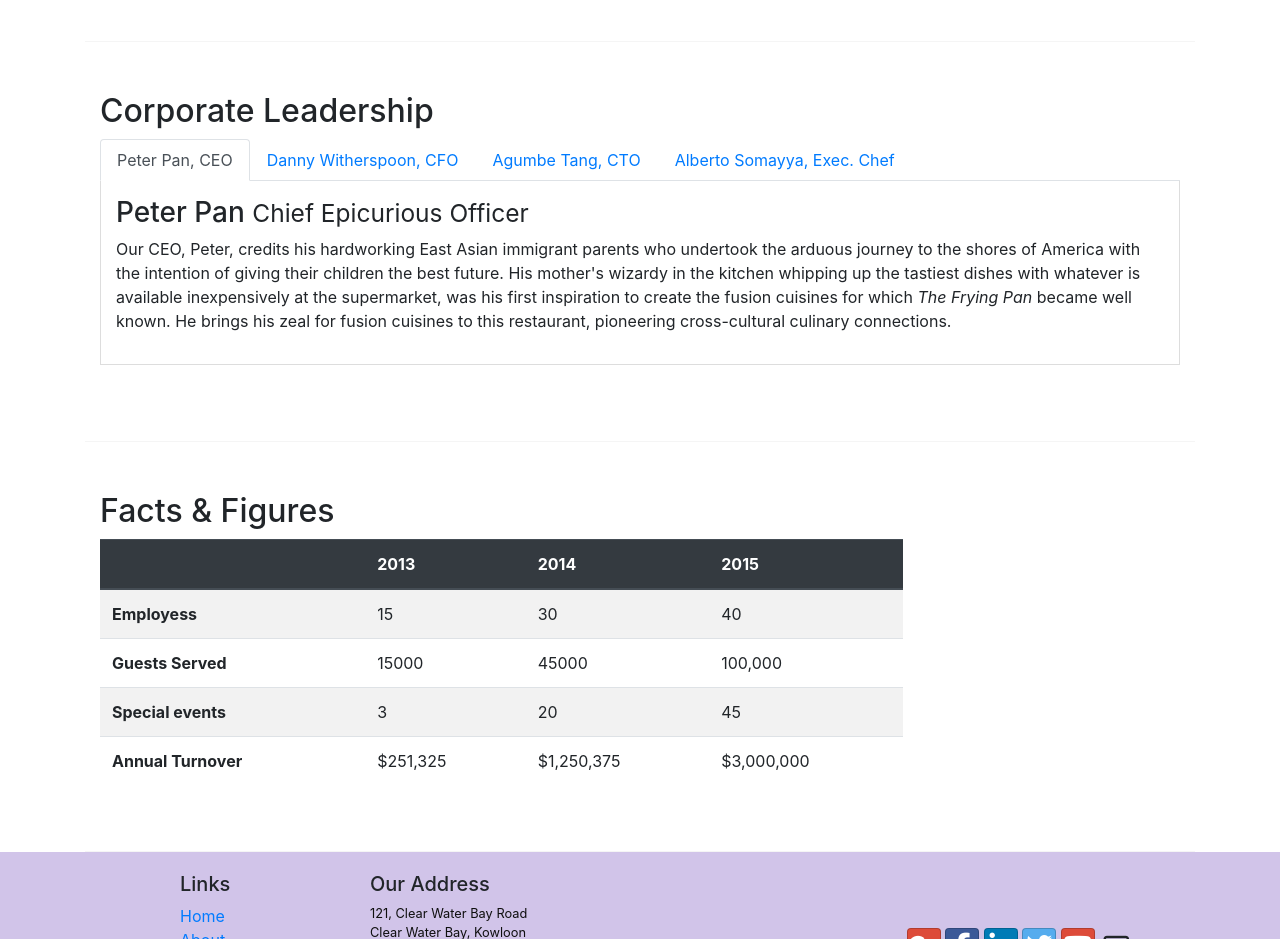
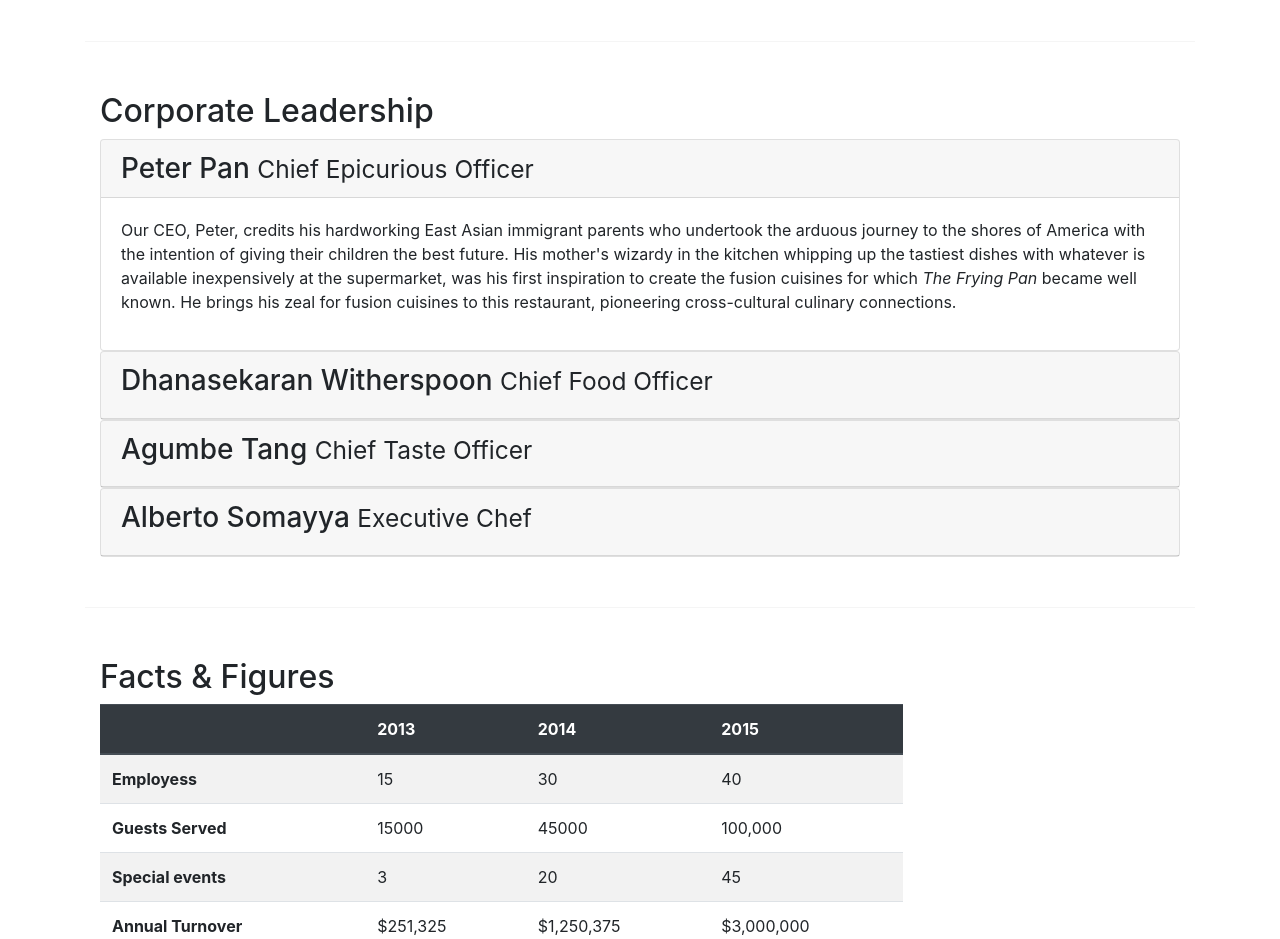
Before and after one commit to p-lizarazo/bootstrap-learning, a plain HTML site: page aboutus.html in a window 1280 px wide. Shown: the part 940-1879 px from the top of the page. Drawn offline with nearby package versions, Linux system fonts and the light colour scheme.

Commit message:
accordion

```diff
--- a/aboutus.html
+++ b/aboutus.html
@@ -107,47 +107,69 @@
             <div class="col-12">
                 <h2>Corporate Leadership</h2>
 
-                <ul class="nav nav-tabs">
-                    <li class="nav-item">
-                        <a class="nav-link active" href="#peter" role="tab"
-                            data-toggle="tab">Peter Pan, CEO </a>
-                    </li>
-                    <li class="nav-item">
-                        <a class="nav-link " href="#danny" role="tab"
-                            data-toggle="tab">Danny Witherspoon, CFO</a>
-                    </li>
-                    <li class="nav-item">
-                        <a class="nav-link " href="#agumbe" role="tab"
-                            data-toggle="tab">Agumbe Tang, CTO</a>
-                    </li>
-                    <li class="nav-item">
-                        <a class="nav-link " href="#alberto" role="tab"
-                            data-toggle="tab">Alberto Somayya, Exec. Chef </a>
-                    </li>
-                </ul>
 
-                <div class="tab-content">
-                    <div role="tabpanel" class="tab-pane fade show active" id="peter">
-                        <h3>Peter Pan <small>Chief Epicurious Officer</small></h3>
-                        <p class="d-none d-sm-block">Our CEO, Peter, credits his hardworking East Asian immigrant parents who undertook the arduous journey to the shores of America with the intention of giving their children the best future. His mother's wizardy in the kitchen whipping up the tastiest dishes with whatever is available inexpensively at the supermarket, was his first inspiration to create the fusion cuisines for which <em>The Frying Pan</em> became well known. He brings his zeal for fusion cuisines to this restaurant, pioneering cross-cultural culinary connections.</p>
+
+                <div id="accordion">
+                    <div class="card">
+                        <div class="card-header" role="tab" id="peterhead">
+                            <h3 class="mb-0">
+                                <a data-toggle="collapse" data-target="#peter">
+                                    Peter Pan <small>Chief Epicurious Officer</small>
+                                </a>
+                            </h3>
+                        </div>
+                        <div role="tabpanel" class="collapse show " id="peter" data-parent="#accordion">
+                            <div class="card-body">
+                                <p class="d-none d-sm-block">Our CEO, Peter, credits his hardworking East Asian immigrant parents who undertook the arduous journey to the shores of America with the intention of giving their children the best future. His mother's wizardy in the kitchen whipping up the tastiest dishes with whatever is available inexpensively at the supermarket, was his first inspiration to create the fusion cuisines for which <em>The Frying Pan</em> became well known. He brings his zeal for fusion cuisines to this restaurant, pioneering cross-cultural culinary connections.</p>
+
+                            </div>
+                        </div>
                     </div>
 
-                    <div role="tabpanel" class="tab-pane fade" id="danny">
-                        <h3>Dhanasekaran Witherspoon <small>Chief Food Officer</small></h3>
-                        <p class="d-none d-sm-block">Our CFO, Danny, as he is affectionately referred to by his colleagues, comes from a long established family tradition in farming and produce. His experiences growing up on a farm in the Australian outback gave him great appreciation for varieties of food sources. As he puts it in his own words, <em>Everything that runs, wins, and everything that stays, pays!</em></p>
-
+                    <div class="card">
+                        <div class="card-header" role="tab" id="dannyhead">
+                            <h3>
+                                <a data-toggle="collapse" data-target="#danny">
+                                    Dhanasekaran Witherspoon <small>Chief Food Officer</small>
+                                </a>
+                            </h3>
+                        </div>
+                        <div role="tabpanel" class="collapse" id="danny" data-parent="#accordion">
+                            <div class="card-body">
+                                <p class="d-none d-sm-block">Our CFO, Danny, as he is affectionately referred to by his colleagues, comes from a long established family tradition in farming and produce. His experiences growing up on a farm in the Australian outback gave him great appreciation for varieties of food sources. As he puts it in his own words, <em>Everything that runs, wins, and everything that stays, pays!</em></p>
+                            </div>
+                        </div>
                     </div>
 
-                    <div role="tabpanel" class="tab-pane fade" id="agumbe">
-                        <h3>Agumbe Tang <small>Chief Taste Officer</small></h3>
-                        <p class="d-none d-sm-block">Blessed with the most discerning gustatory sense, Agumbe, our CTO, personally ensures that every dish that we serve meets his exacting tastes. Our chefs dread the tongue lashing that ensues if their dish does not meet his exacting standards. He lives by his motto, <em>You click only if you survive my lick.</em></p>
+                    <div class="card">
+                        <div class="card-header" role="tab" id="agumbehead">
+                            <h3>
+                                <a data-toggle="collapse" data-target="#agumbe">
+                                    Agumbe Tang <small>Chief Taste Officer</small>
+                                </a>
+                            </h3>
+                        </div>
+                        <div role="tabpanel" class="collapse" id="agumbe" data-parent="#accordion">
+                            <div class="card-body">
 
+                                <p class="d-none d-sm-block">Blessed with the most discerning gustatory sense, Agumbe, our CTO, personally ensures that every dish that we serve meets his exacting tastes. Our chefs dread the tongue lashing that ensues if their dish does not meet his exacting standards. He lives by his motto, <em>You click only if you survive my lick.</em></p>
+                            </div>
+                        </div>
                     </div>
 
-                    <div role="tabpanel" class="tab-pane fade" id="alberto">
-                        <h3>Alberto Somayya <small>Executive Chef</small></h3>
-                        <p class="d-none d-sm-block">Award winning three-star Michelin chef with wide International experience having worked closely with whos-who in the culinary world, he specializes in creating mouthwatering Indo-Italian fusion experiences. He says, <em>Put together the cuisines from the two craziest cultures, and you get a winning hit! Amma Mia!</em></p>
-
+                    <div class="card">
+                        <div class="card-header" role="tab" id="albertohead">
+                            <h3>
+                                <a data-toggle="collapse" data-target="#alberto">
+                                    Alberto Somayya <small>Executive Chef</small>
+                                </a>
+                            </h3>
+                        </div>
+                        <div role="tabpanel" class="collapse" id="alberto" data-parent="#accordion">
+                            <div class="card-body">
+                                <p class="d-none d-sm-block">Award winning three-star Michelin chef with wide International experience having worked closely with whos-who in the culinary world, he specializes in creating mouthwatering Indo-Italian fusion experiences. He says, <em>Put together the cuisines from the two craziest cultures, and you get a winning hit! Amma Mia!</em></p>
+                            </div>
+                        </div>
                     </div>
 
                 </div>
```
